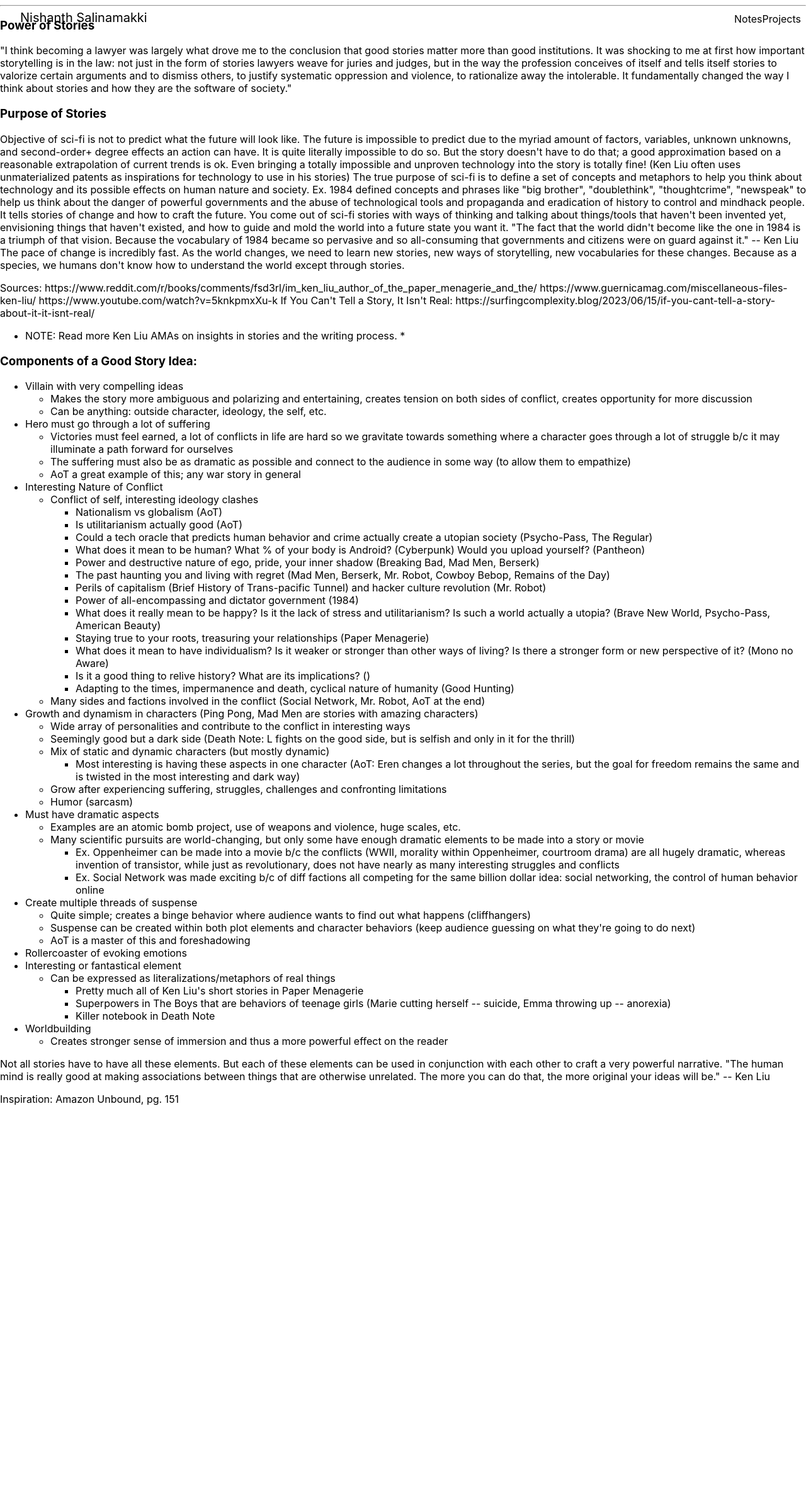
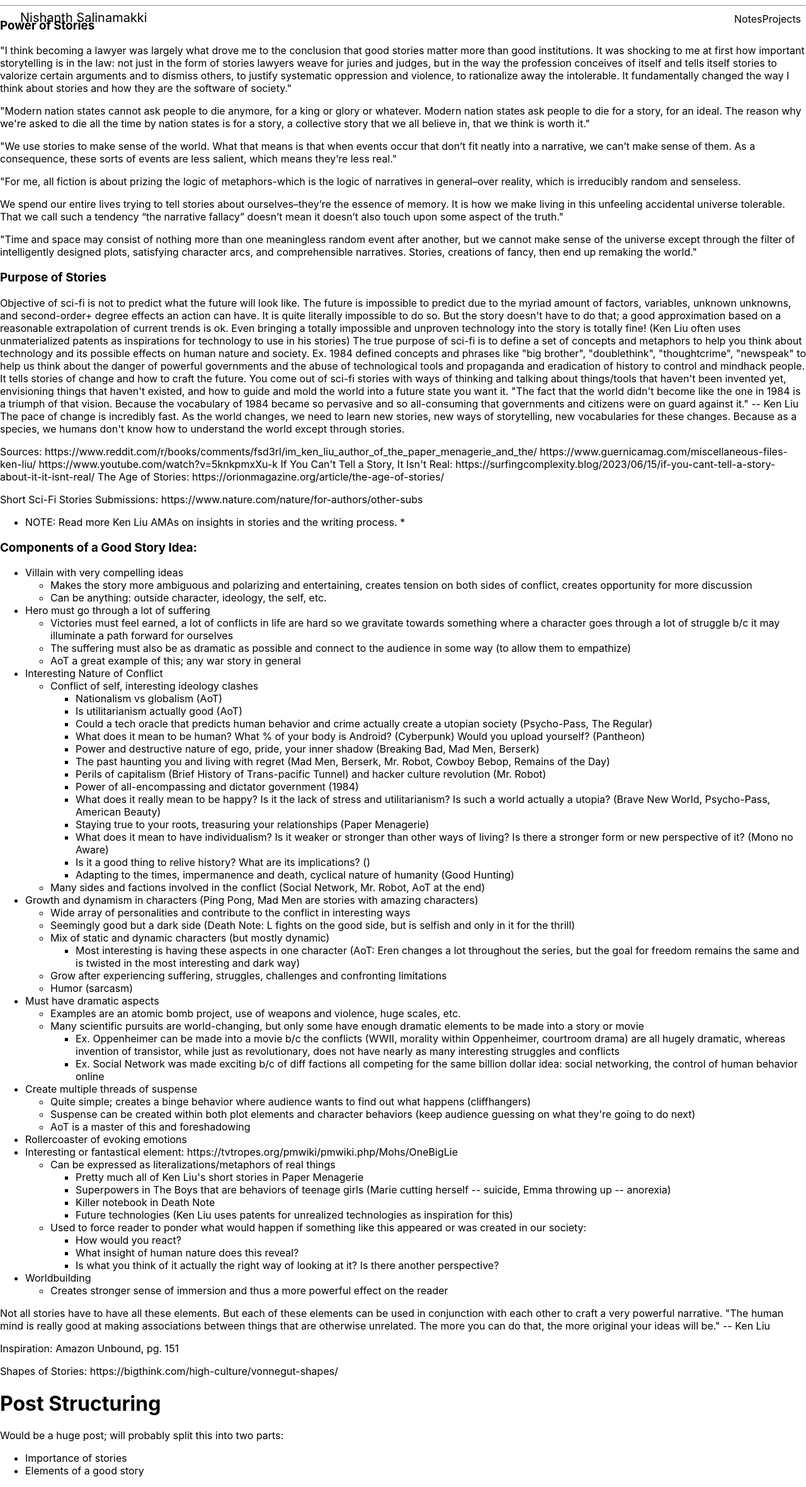
Before and after one commit to nishanthrs/personal-website, a Next.js app: page /drafts/storytelling in a window 1280 px wide. Shown: the whole page at 63% size. Before the commit the page ends 1771 px from the top, so only its background shows below. Built offline with nearby package versions, Linux system fonts and the light colour scheme.

Commit message:
Added some more material to storytelling post draft

```diff
--- a/pages/drafts/storytelling.mdx
+++ b/pages/drafts/storytelling.mdx
@@ -6,6 +6,22 @@ weave for juries and judges, but in the way the profession conceives of itself
 and tells itself stories to valorize certain arguments and to dismiss others,
 to justify systematic oppression and violence, to rationalize away the intolerable.
 It fundamentally changed the way I think about stories and how they are the software of society."
+
+"Modern nation states cannot ask people to die anymore, for a king or glory or whatever.
+Modern nation states ask people to die for a story, for an ideal. The reason why we're asked to die all the time
+by nation states is for a story, a collective story that we all believe in, that we think is worth it."
+
+"We use stories to make sense of the world. What that means is that when events occur that don’t fit neatly into a narrative,
+we can’t make sense of them. As a consequence, these sorts of events are less salient, which means they’re less real."
+
+"For me, all fiction is about prizing the logic of metaphors-which is the logic of narratives in general–over reality, which is irreducibly random and senseless.
+
+We spend our entire lives trying to tell stories about ourselves–they’re the essence of memory. It is how we make living in this unfeeling accidental universe tolerable.
+That we call such a tendency “the narrative fallacy” doesn’t mean it doesn’t also touch upon some aspect of the truth."
+
+"Time and space may consist of nothing more than one meaningless random event after another, but we cannot make sense of the universe
+except through the filter of intelligently designed plots, satisfying character arcs, and comprehensible narratives.
+Stories, creations of fancy, then end up remaking the world."
 
 ### Purpose of Stories
 
@@ -20,7 +36,8 @@ Ex. 1984 defined concepts and phrases like "big brother", "doublethink", "though
 powerful governments and the abuse of technological tools and propaganda and eradication of history to control and mindhack people.
 It tells stories of change and how to craft the future. You come out of sci-fi stories with ways of thinking and talking about
 things/tools that haven't been invented yet, envisioning things that haven't existed, and how to guide and mold the world into a future state you want it.
-"The fact that the world didn't become like the one in 1984 is a triumph of that vision. Because the vocabulary of 1984 became so pervasive and so all-consuming that governments and citizens were on guard against it." -- Ken Liu
+"The fact that the world didn't become like the one in 1984 is a triumph of that vision.
+Because the vocabulary of 1984 became so pervasive and so all-consuming that governments and citizens were on guard against it." -- Ken Liu
 The pace of change is incredibly fast. As the world changes, we need to learn new stories, new ways of storytelling, new vocabularies for these changes.
 Because as a species, we humans don't know how to understand the world except through stories.
 
@@ -29,9 +46,11 @@ https://www.reddit.com/r/books/comments/fsd3rl/im_ken_liu_author_of_the_paper_me
 https://www.guernicamag.com/miscellaneous-files-ken-liu/
 https://www.youtube.com/watch?v=5knkpmxXu-k
 If You Can't Tell a Story, It Isn't Real: https://surfingcomplexity.blog/2023/06/15/if-you-cant-tell-a-story-about-it-it-isnt-real/
+The Age of Stories: https://orionmagazine.org/article/the-age-of-stories/
+
+Short Sci-Fi Stories Submissions: https://www.nature.com/nature/for-authors/other-subs
 
 * NOTE: Read more Ken Liu AMAs on insights in stories and the writing process. *
-
 
 ### Components of a Good Story Idea:
 * Villain with very compelling ideas
@@ -76,11 +95,16 @@ If You Can't Tell a Story, It Isn't Real: https://surfingcomplexity.blog/2023/06
   * Suspense can be created within both plot elements and character behaviors (keep audience guessing on what they're going to do next)
   * AoT is a master of this and foreshadowing
 * Rollercoaster of evoking emotions
-* Interesting or fantastical element
+* Interesting or fantastical element: https://tvtropes.org/pmwiki/pmwiki.php/Mohs/OneBigLie
   * Can be expressed as literalizations/metaphors of real things
     * Pretty much all of Ken Liu's short stories in Paper Menagerie
     * Superpowers in The Boys that are behaviors of teenage girls (Marie cutting herself -- suicide, Emma throwing up -- anorexia)
     * Killer notebook in Death Note
+    * Future technologies (Ken Liu uses patents for unrealized technologies as inspiration for this)
+  * Used to force reader to ponder what would happen if something like this appeared or was created in our society:
+    * How would you react?
+    * What insight of human nature does this reveal?
+    * Is what you think of it actually the right way of looking at it? Is there another perspective?
 * Worldbuilding
   * Creates stronger sense of immersion and thus a more powerful effect on the reader
 
@@ -88,3 +112,10 @@ Not all stories have to have all these elements. But each of these elements can
 "The human mind is really good at making associations between things that are otherwise unrelated. The more you can do that, the more original your ideas will be." -- Ken Liu
 
 Inspiration: Amazon Unbound, pg. 151
+
+Shapes of Stories: https://bigthink.com/high-culture/vonnegut-shapes/
+
+# Post Structuring
+Would be a huge post; will probably split this into two parts:
+* Importance of stories
+* Elements of a good story
```
